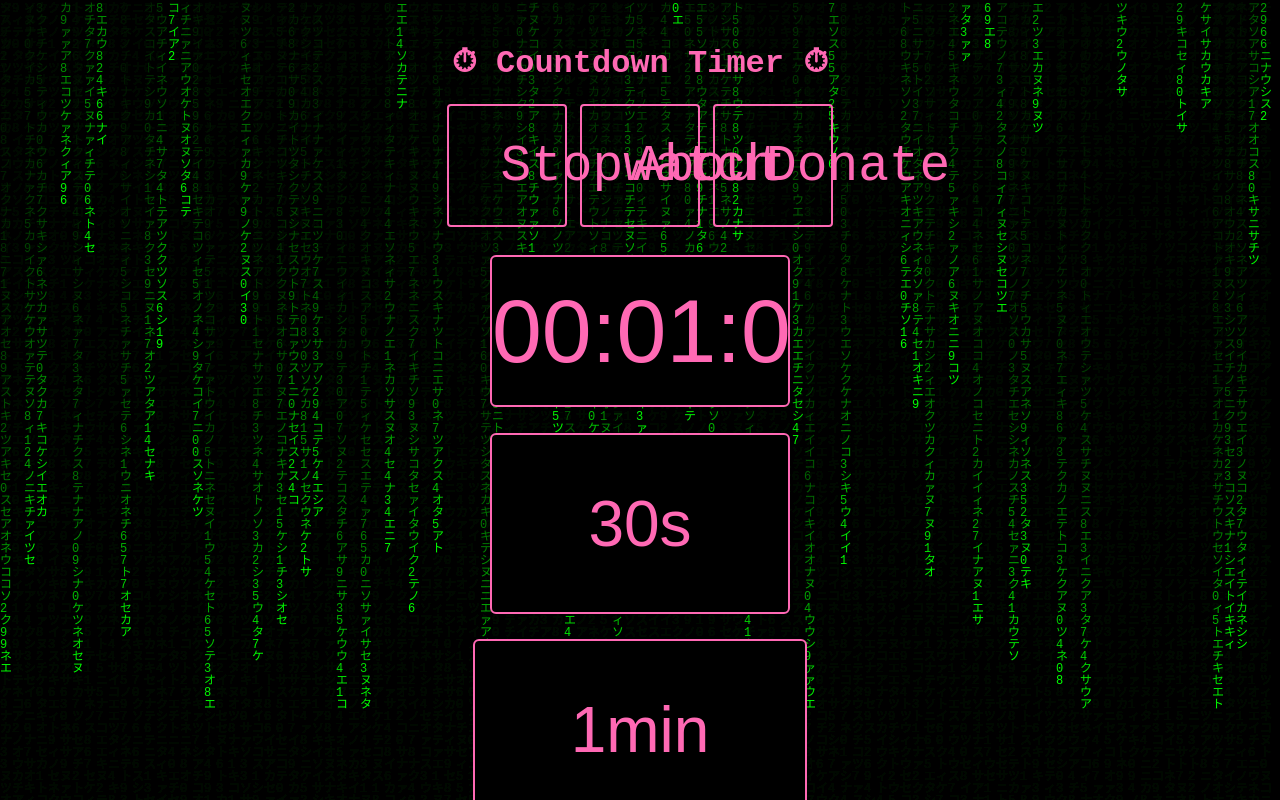
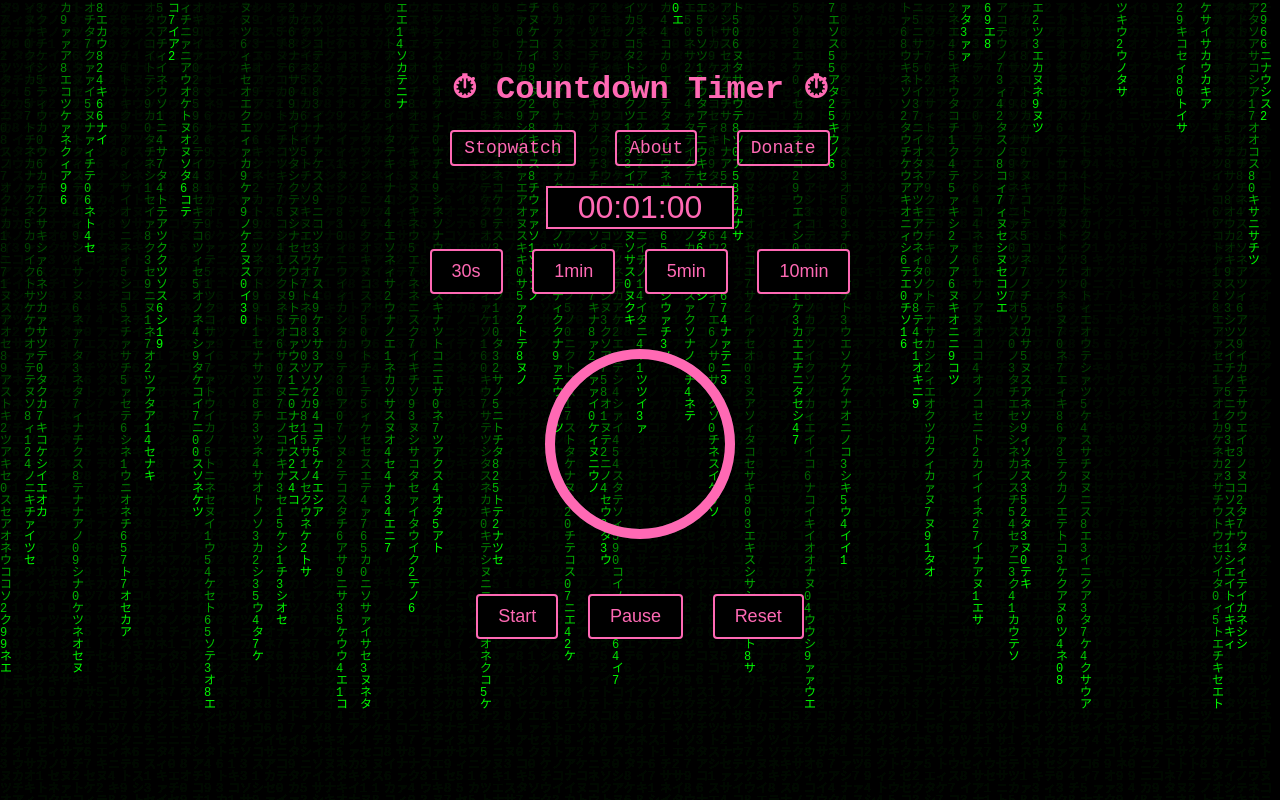
Before and after one commit to OctoINI/stopwatchtimer, a website: page public/index.html in a window 1280 px wide. Drawn offline with Linux system fonts and the light colour scheme.

Commit message:
Updated
Updateddddd

```diff
--- a/public/index.html
+++ b/public/index.html
@@ -2,10 +2,10 @@
 <html lang="en">
 <head>
   <meta charset="UTF-8" />
-  <meta name="viewport" content="width=device-width, initial-scale=1, maximum-scale=1, user-scalable=no" />
+  <meta name="viewport" content="width=device-width, initial-scale=1.0"/>
   <title>Smooth Countdown Timer</title>
 
-  <!-- Favicon -->
+  <!-- ✅ Favicon -->
   <link rel="icon" type="image/x-icon" href="/clocktime.ico" />
   <link rel="shortcut icon" href="/clocktime.ico" type="image/x-icon" />
 
@@ -13,12 +13,11 @@
     html, body {
       margin: 0;
       padding: 0;
-      overflow-y: auto; /* Allow vertical scroll on mobile */
+      overflow: hidden;
       background: black;
       color: #ff69b4;
       font-family: 'Courier New', monospace;
       height: 100%;
-      -webkit-text-size-adjust: 100%; /* Prevent font resizing on iOS */
     }
     canvas#matrix {
       position: fixed;
@@ -42,48 +41,34 @@
     .container {
       position: relative;
       text-align: center;
-      padding: 3vh 1vw 50px;
+      padding-top: 50px;
       z-index: 1;
-      max-width: 480px;
-      margin: 0 auto;
     }
     #navLinks {
-      margin: 2vh 0;
-      display: flex;
-      justify-content: center;
-      flex-wrap: wrap;
-      gap: 1vw;
+      margin: 20px 0;
     }
     #navLinks a {
       color: #ff69b4;
       text-decoration: none;
-      font-size: 4vw;
+      margin: 0 15px;
+      font-size: 18px;
       border: 2px solid #ff69b4;
-      padding: 0.6em 1em;
+      padding: 6px 12px;
+      display: inline-block;
+      transition: background-color 0.3s ease;
       border-radius: 4px;
-      transition: background-color 0.3s ease;
-      flex: 1 1 30%;
-      max-width: 120px;
-      box-sizing: border-box;
     }
-    #navLinks a:hover,
-    #navLinks a:focus {
+    #navLinks a:hover {
       background-color: #330022;
     }
     #timeInput {
-      font-size: 7vw;
+      font-size: 32px;
       background: black;
       border: 2px solid #ff69b4;
       color: #ff69b4;
-      width: 80vw;
-      max-width: 300px;
+      width: 180px;
       text-align: center;
       outline: none;
-      border-radius: 6px;
-      padding: 0.25em 0;
-      margin: 1.5vh 0;
-      box-sizing: border-box;
-      touch-action: manipulation;
     }
     #timeInput.invalid {
       border-color: red;
@@ -93,37 +78,23 @@
       background: black;
       color: #ff69b4;
       border: 2px solid #ff69b4;
-      font-size: 5vw;
-      margin: 0.8vh 0.5vw;
-      padding: 0.8em 1.5em;
+      font-size: 18px;
+      margin: 10px;
+      padding: 10px 20px;
       cursor: pointer;
-      border-radius: 6px;
-      min-width: 90px;
-      box-sizing: border-box;
-      touch-action: manipulation;
-      user-select: none;
+      border-radius: 4px;
     }
     #controls button:hover,
-    .quick-buttons button:hover,
-    #controls button:focus,
-    .quick-buttons button:focus {
+    .quick-buttons button:hover {
       background-color: #330022;
-      outline: none;
     }
     .quick-buttons {
-      margin: 1vh 0 2vh;
-      display: flex;
-      justify-content: center;
-      flex-wrap: wrap;
-      gap: 1vw;
+      margin: 10px 0 20px;
     }
     svg {
       transform: rotate(-90deg);
-      margin: 4vh auto;
+      margin: 40px auto;
       display: block;
-      width: 80vw;
-      max-width: 300px;
-      height: auto;
     }
     .circle-bg {
       stroke: #333;
@@ -131,24 +102,6 @@
     .circle-progress {
       stroke: #ff69b4;
       transition: stroke-dashoffset 0.1s linear;
-    }
-
-    /* Responsive text scaling for small devices */
-    @media (max-width: 400px) {
-      #navLinks a {
-        font-size: 5vw;
-        max-width: 100px;
-      }
-      #timeInput {
-        font-size: 8vw;
-        width: 90vw;
-      }
-      #controls button,
-      .quick-buttons button {
-        font-size: 6vw;
-        padding: 0.7em 1em;
-        min-width: 70px;
-      }
     }
   </style>
 </head>
@@ -160,22 +113,22 @@
 <div class="container">
   <h1>⏱ Countdown Timer ⏱</h1>
 
-    <nav id="navLinks" role="navigation" aria-label="Main navigation">
+  <div id="navLinks">
     <a href="/stopwatch/">Stopwatch</a>
     <a href="/about/">About</a>
     <a href="/donate/">Donate</a>
-    </nav>
+  </div>
 
-    <input type="text" id="timeInput" value="00:01:00" maxlength="8" aria-label="Time input (HH:MM:SS)" />
+  <input type="text" id="timeInput" value="00:01:00" maxlength="8" />
 
-    <div class="quick-buttons" role="group" aria-label="Quick time buttons">
+  <div class="quick-buttons">
     <button onclick="setQuickTime(30)">30s</button>
     <button onclick="setQuickTime(60)">1min</button>
     <button onclick="setQuickTime(300)">5min</button>
     <button onclick="setQuickTime(600)">10min</button>
   </div>
 
-    <svg width="200" height="200" role="img" aria-label="Countdown progress circle">
+  <svg width="200" height="200">
     <circle class="circle-bg" cx="100" cy="100" r="90" stroke-width="10" fill="none" />
     <circle class="circle-progress" cx="100" cy="100" r="90" stroke-width="10" fill="none"
       stroke-dasharray="565.48" stroke-dashoffset="0" />
```
Also changed, not shown: public/about/index.html (+0 -1 lines), public/donate/index.html (+0 -1 lines), public/stopwatch/index.html (+1 -1 lines). Lines whose indentation alone changed are shown as unchanged.
